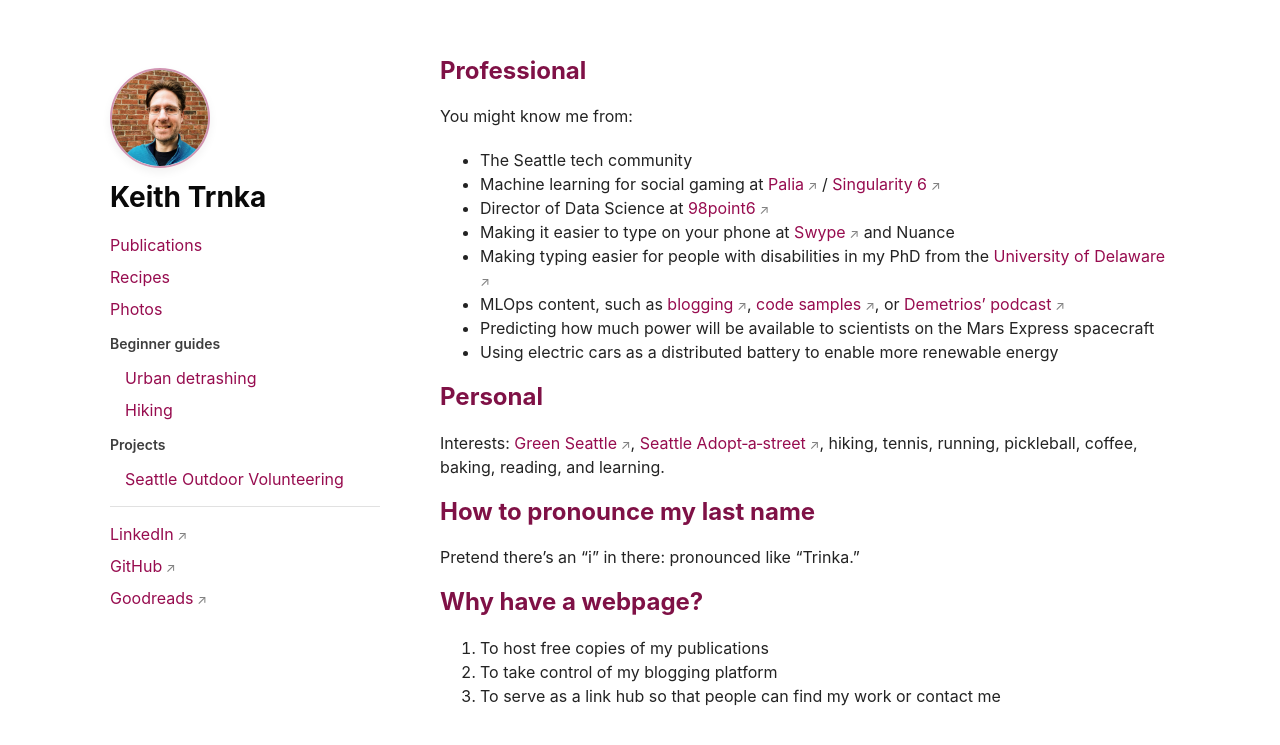
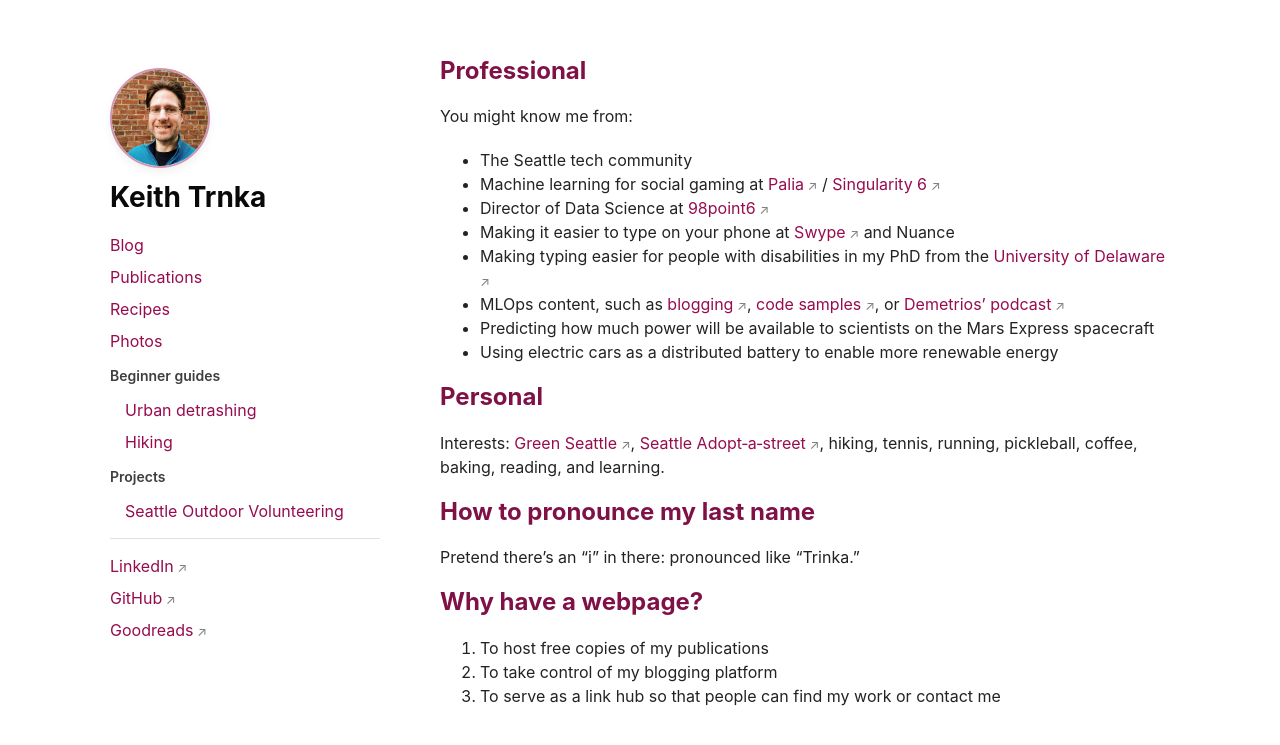
Before and after one commit to ktrnka/webpage, a Jekyll site: the page built from webpage/index.md, in a window 1280 px wide. Shown: the top 745 px of the page. Built offline with Jekyll 4.4.1, drawn with Linux system fonts in a browser that asks for light colours.

Commit message:
Adding blog

```diff
--- a/webpage/_layouts/special.html
+++ b/webpage/_layouts/special.html
@@ -59,12 +59,13 @@
           <h1>{{ site.title }}</h1>
 
           <ul style="list-style: none; padding: 0; margin-top: 20px; margin-bottom: 15px;">
-            <li style="margin-bottom: 8px;"><a href="{{ '/publications' | relative_url }}">Publications</a></li>
+            <li style="margin-bottom: 8px;"><a href="{{ '/blog/' | relative_url }}">Blog</a></li>
+            <li style="margin-bottom: 8px;"><a href="{{ '/publications/' | relative_url }}">Publications</a></li>
             <li style="margin-bottom: 8px;"><a href="https://ktrnka.github.io/recipes/">Recipes</a></li>
-            <li style="margin-bottom: 8px;"><a href="{{ '/photos' | relative_url }}">Photos</a></li>
+            <li style="margin-bottom: 8px;"><a href="{{ '/photos/' | relative_url }}">Photos</a></li>
             <li style="margin-bottom: 12px; margin-top: 12px; font-size: 14px; color: var(--text-3); font-weight: 600;">Beginner guides</li>
-            <li style="margin-bottom: 8px; padding-left: 15px;"><a href="{{ '/guides/urban-detrashing' | relative_url }}">Urban detrashing</a></li>
-            <li style="margin-bottom: 8px; padding-left: 15px;"><a href="{{ '/guides/hiking' | relative_url }}">Hiking</a></li>
+            <li style="margin-bottom: 8px; padding-left: 15px;"><a href="{{ '/guides/urban-detrashing/' | relative_url }}">Urban detrashing</a></li>
+            <li style="margin-bottom: 8px; padding-left: 15px;"><a href="{{ '/guides/hiking/' | relative_url }}">Hiking</a></li>
             <li style="margin-bottom: 12px; margin-top: 12px; font-size: 14px; color: var(--text-3); font-weight: 600;">Projects</li>
             <li style="margin-bottom: 8px; padding-left: 15px;"><a href="https://ktrnka.github.io/seattle-outdoor-volunteering/">Seattle Outdoor Volunteering</a></li>
           </ul>
```
